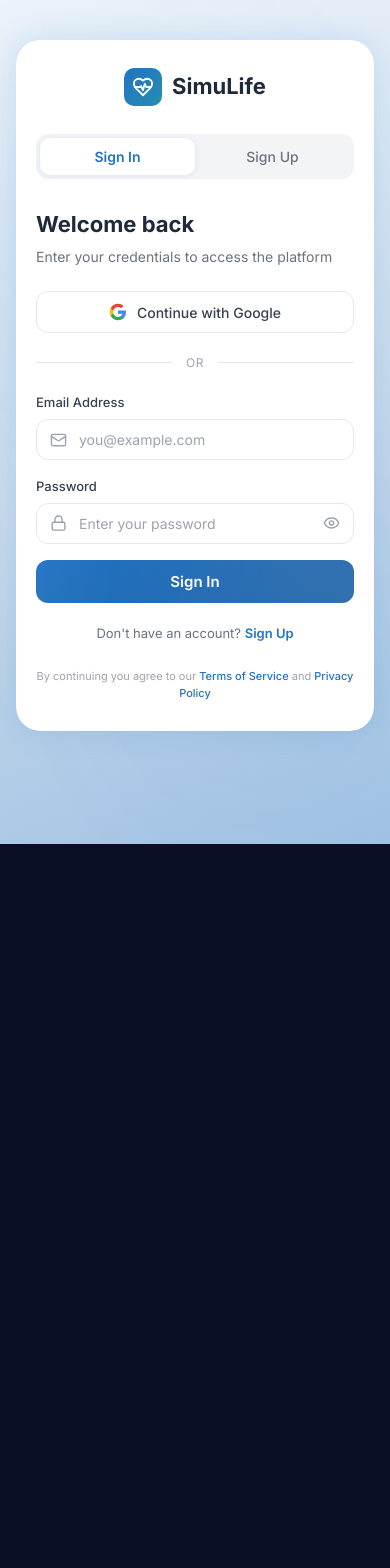
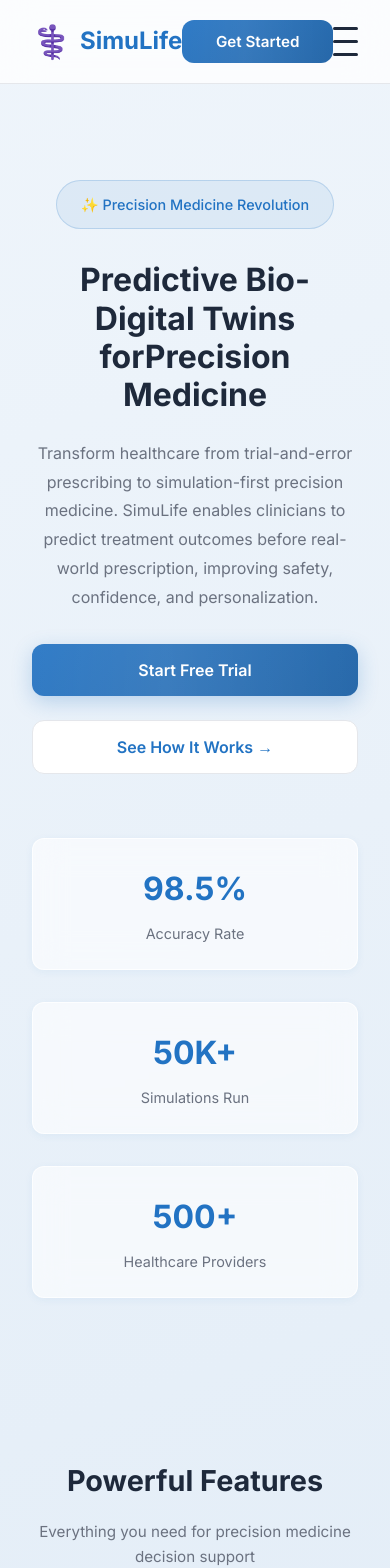
Before and after one commit to RGitLog18/SimuLife, a React (Vite) app in the folder frontend/my-app/: page / in a window 390 px wide. Shown: the top 1568 px of the page. Before the commit the page ends 844 px from the top, so only its background shows below. Built offline with nearby package versions, Linux system fonts and the light colour scheme.

Commit message:
final landing

```diff
--- a/frontend/my-app/src/App.jsx
+++ b/frontend/my-app/src/App.jsx
@@ -1,23 +1,38 @@
-import { useState } from 'react'
-import reactLogo from './assets/react.svg'
-import viteLogo from '/vite.svg'
-import './App.css'
-import LoginReg from './Components/loginreg'
+import { useState } from "react";
+import "./App.css";
+
+import Navigation from "./components/Navigation";
+import Hero from "./components/Hero";
+import Features from "./components/Features";
+import HowItWorks from "./components/HowItWorks";
+import Testimonials from "./components/Testimonials";
+import CTA from "./components/CTA";
+import Footer from "./components/Footer";
+import LoginReg from "./components/LoginReg";
 
 function App() {
-  const [count, setCount] = useState(0)
+  const [showLogin, setShowLogin] = useState(false);
 
   return (
     <div className="app">
-      {/* <Navigation />
-      <Hero />
-      <Features />
-      <HowItWorks />
-      <Testimonials />
-      <CTA />
-      <Footer /> */}
-      <LoginReg />
+
+      {/* If Login is true → show LoginReg */}
+      {showLogin ? (
+        <LoginReg />
+      ) : (
+        <>
+          <Navigation />
+          <Hero openLogin={() => setShowLogin(true)} />
+          <Features />
+          <HowItWorks />
+          <Testimonials />
+          <CTA />
+          <Footer />
+        </>
+      )}
+
     </div>
   );
 }
-export default App
+
+export default App;
--- a/frontend/my-app/src/components/Hero.jsx
+++ b/frontend/my-app/src/components/Hero.jsx
@@ -1,8 +1,10 @@
 import React from 'react';
 
-export default function Hero() {
+export default function Hero({ openLogin }) {
+
   const scrollToSection = (id) => {
     const element = document.getElementById(id);
+
     if (element) {
       element.scrollIntoView({ behavior: 'smooth' });
     }
@@ -10,48 +12,66 @@
 
   return (
     <section className="hero" id="hero">
+
       <div className="hero-background">
         <div className="gradient-orb gradient-orb-1"></div>
         <div className="gradient-orb gradient-orb-2"></div>
       </div>
 
       <div className="hero-content">
+
         <div className="hero-badge">
           <span>✨ Precision Medicine Revolution</span>
         </div>
 
         <h1 className="hero-title">
-          Predictive Bio-Digital Twins for <span className="highlight">Precision Medicine</span>
+          Predictive Bio-Digital Twins forPrecision Medicine
         </h1>
 
         <p className="hero-subtitle">
-          Transform healthcare from trial-and-error prescribing to simulation-first precision medicine. SimuLife enables clinicians to predict treatment outcomes before real-world prescription, improving safety, confidence, and personalization.
+          Transform healthcare from trial-and-error prescribing to simulation-first
+          precision medicine. SimuLife enables clinicians to predict treatment outcomes
+          before real-world prescription, improving safety, confidence, and personalization.
         </p>
 
         <div className="hero-buttons">
-          <button className="btn-primary" onClick={() => navigate("./loginreg")}>
+
+          {/* Start Free Trial → Opens Login */}
+          <button className="btn-primary" onClick={openLogin}>
             Start Free Trial
           </button>
-          <button className="btn-secondary" onClick={() => scrollToSection('how-it-works')}>
+
+          {/* Scroll Button */}
+          <button
+            className="btn-secondary"
+            onClick={() => scrollToSection('how-it-works')}
+          >
             See How It Works →
           </button>
+
         </div>
 
         <div className="hero-stats">
+
           <div className="stat">
             <h3>98.5%</h3>
             <p>Accuracy Rate</p>
           </div>
+
           <div className="stat">
             <h3>50K+</h3>
             <p>Simulations Run</p>
           </div>
+
           <div className="stat">
             <h3>500+</h3>
             <p>Healthcare Providers</p>
           </div>
+
         </div>
+
       </div>
+
     </section>
   );
 }
--- a/frontend/my-app/src/style.css
+++ b/frontend/my-app/src/style.css
@@ -1,18 +1,43 @@
+/* ── SimuLife Landing Page – Healthcare Theme ── */
+/* Theme adapted from SimuLife Login/Register design system */
+
+@import url('https://fonts.googleapis.com/css2?family=Inter:wght@400;500;600;700&display=swap');
+
 * {
   margin: 0;
   padding: 0;
   box-sizing: border-box;
 }
 
+/* ── Color Palette – SimuLife Healthcare ── */
 :root {
-  --primary-color: #0066ff;
-  --secondary-color: #ff0099;
-  --accent-color: #00d9ff;
-  --dark-bg: #0a0e27;
-  --card-bg: #1a1f3a;
-  --text-primary: #ffffff;
-  --text-secondary: #b0b8d4;
-  --border-color: rgba(255, 255, 255, 0.1);
+  --sl-primary: hsl(210, 70%, 45%);
+  --sl-primary-hover: hsl(210, 70%, 38%);
+  --sl-primary-deep: hsl(210, 70%, 32%);
+  --sl-primary-light: hsl(210, 60%, 96%);
+  --sl-accent: hsl(195, 65%, 42%);
+  --sl-accent-glow: hsla(195, 65%, 42%, 0.12);
+  --sl-dark: #1e293b;
+  --sl-gray-700: #374151;
+  --sl-gray-500: #6b7280;
+  --sl-gray-400: #9ca3af;
+  --sl-gray-300: #d1d5db;
+  --sl-gray-200: #e5e7eb;
+  --sl-gray-100: #f3f4f6;
+  --sl-white: #ffffff;
+  --sl-danger: #dc2626;
+  --sl-radius: 12px;
+  --sl-radius-lg: 24px;
+
+  /* mapped aliases so old var() references still work */
+  --primary-color: var(--sl-primary);
+  --secondary-color: var(--sl-accent);
+  --accent-color: var(--sl-primary-deep);
+  --dark-bg: var(--sl-primary-light);
+  --card-bg: var(--sl-white);
+  --text-primary: var(--sl-dark);
+  --text-secondary: var(--sl-gray-500);
+  --border-color: var(--sl-gray-200);
 }
 
 html {
@@ -20,19 +45,25 @@
 }
 
 body {
-  font-family: 'Segoe UI', Tahoma, Geneva, Verdana, sans-serif;
-  background-color: var(--dark-bg);
-  color: var(--text-primary);
+  font-family: 'Inter', sans-serif;
+  background-color: var(--sl-primary-light);
+  color: var(--sl-dark);
   line-height: 1.6;
   overflow-x: hidden;
 }
 
 .app {
   position: relative;
-  background: linear-gradient(135deg, #0a0e27 0%, #1a1f3a 100%);
+  background: linear-gradient(
+    160deg,
+    hsl(210, 60%, 96%) 0%,
+    hsl(210, 55%, 92%) 30%,
+    hsl(210, 50%, 88%) 60%,
+    hsl(210, 55%, 84%) 100%
+  );
 }
 
-/* ====== ANIMATIONS ====== */
+/* ====== ANIMATIONS (SimuLife keyframes) ====== */
 @keyframes fadeIn {
   from {
     opacity: 0;
@@ -67,20 +98,41 @@
 }
 
 @keyframes float {
-  0%, 100% {
+  0%,
+  100% {
     transform: translateY(0px);
   }
   50% {
-    transform: translateY(20px);
+    transform: translateY(-6px);
   }
 }
 
 @keyframes pulse {
-  0%, 100% {
-    opacity: 1;
+  0%,
+  100% {
+    opacity: 0.3;
   }
   50% {
-    opacity: 0.7;
+    opacity: 0.6;
+  }
+}
+
+@keyframes shimmer {
+  0% {
+    background-position: -200% center;
+  }
+  100% {
+    background-position: 200% center;
+  }
+}
+
+@keyframes glow {
+  0%,
+  100% {
+    box-shadow: 0 0 20px hsla(210, 70%, 45%, 0.08);
+  }
+  50% {
+    box-shadow: 0 0 40px hsla(210, 70%, 45%, 0.16);
   }
 }
 
@@ -89,9 +141,10 @@
   position: sticky;
   top: 0;
   z-index: 1000;
-  background: rgba(10, 14, 39, 0.95);
-  backdrop-filter: blur(10px);
-  border-bottom: 1px solid var(--border-color);
+  background: rgba(255, 255, 255, 0.75);
+  backdrop-filter: blur(20px);
+  -webkit-backdrop-filter: blur(20px);
+  border-bottom: 1px solid var(--sl-gray-200);
   padding: 1rem 0;
 }
 
@@ -123,10 +176,8 @@
 }
 
 .logo-text {
-  background: linear-gradient(135deg, var(--primary-color), var(--secondary-color));
-  -webkit-background-clip: text;
-  -webkit-text-fill-color: transparent;
-  background-clip: text;
+  color: var(--sl-primary);
+  font-weight: 700;
 }
 
 .nav-menu {
@@ -137,30 +188,49 @@
 }
 
 .nav-link {
-  color: var(--text-secondary);
+  color: var(--sl-gray-500);
   text-decoration: none;
   font-weight: 500;
+  font-size: 0.95rem;
   transition: color 0.3s ease;
 }
 
 .nav-link:hover {
-  color: var(--accent-color);
+  color: var(--sl-primary);
 }
 
 .nav-cta-btn {
-  background: linear-gradient(135deg, var(--primary-color), var(--secondary-color));
-  color: white;
+  background: linear-gradient(135deg, var(--sl-primary), var(--sl-primary-hover));
+  color: var(--sl-white);
   border: none;
   padding: 0.75rem 1.5rem;
-  border-radius: 8px;
+  border-radius: var(--sl-radius);
+  font-family: 'Inter', sans-serif;
   font-weight: 600;
+  font-size: 0.95rem;
   cursor: pointer;
-  transition: transform 0.3s ease, box-shadow 0.3s ease;
+  transition: all 0.3s ease;
+  position: relative;
+  overflow: hidden;
+}
+
+.nav-cta-btn::after {
+  content: '';
+  position: absolute;
+  inset: 0;
+  background: linear-gradient(
+    90deg,
+    transparent 0%,
+    rgba(255, 255, 255, 0.1) 50%,
+    transparent 100%
+  );
+  background-size: 200% 100%;
+  animation: shimmer 3s ease-in-out infinite;
 }
 
 .nav-cta-btn:hover {
   transform: translateY(-2px);
-  box-shadow: 0 8px 24px rgba(0, 102, 255, 0.3);
+  box-shadow: 0 8px 24px hsla(210, 70%, 45%, 0.25);
 }
 
 .hamburger {
@@ -172,7 +242,7 @@
 .hamburger span {
   width: 25px;
   height: 3px;
-  background: var(--text-primary);
+  background: var(--sl-dark);
   margin: 5px 0;
   border-radius: 3px;
   transition: 0.3s;
@@ -185,10 +255,14 @@
     left: 0;
     right: 0;
     flex-direction: column;
-    background: var(--dark-bg);
+    background: rgba(255, 255, 255, 0.95);
+    backdrop-filter: blur(20px);
+    -webkit-backdrop-filter: blur(20px);
     gap: 1rem;
     padding: 2rem;
     display: none;
+    border-bottom: 1px solid var(--sl-gray-200);
+    box-shadow: 0 8px 32px hsla(210, 70%, 45%, 0.08);
   }
 
   .nav-menu.active {
@@ -224,6 +298,7 @@
   z-index: -1;
 }
 
+/* Gradient orbs – subtle, light, healthcare-style */
 .gradient-orb {
   position: absolute;
   border-radius: 50%;
@@ -234,37 +309,53 @@
 .gradient-orb-1 {
   width: 400px;
   height: 400px;
-  background: linear-gradient(135deg, var(--primary-color), var(--secondary-color));
+  background: radial-gradient(
+    circle,
+    hsla(210, 70%, 45%, 0.1) 0%,
+    transparent 65%
+  );
   top: -100px;
   left: -100px;
-  animation: float 6s ease-in-out infinite;
+  animation: pulse 7s ease-in-out infinite;
 }
 
 .gradient-orb-2 {
   width: 300px;
   height: 300px;
-  background: linear-gradient(135deg, var(--secondary-color), var(--accent-color));
+  background: radial-gradient(
+    circle,
+    hsla(195, 65%, 42%, 0.08) 0%,
+    transparent 65%
+  );
   bottom: -100px;
   right: -100px;
-  animation: float 8s ease-in-out infinite reverse;
+  animation: pulse 9s ease-in-out infinite 3s;
 }
 
 .gradient-orb-3 {
   width: 350px;
   height: 350px;
-  background: linear-gradient(135deg, var(--primary-color), var(--accent-color));
+  background: radial-gradient(
+    circle,
+    hsla(210, 70%, 45%, 0.06) 0%,
+    transparent 65%
+  );
   top: 50px;
   left: 10%;
-  animation: float 7s ease-in-out infinite;
+  animation: pulse 8s ease-in-out infinite 1s;
 }
 
 .gradient-orb-4 {
   width: 300px;
   height: 300px;
-  background: linear-gradient(135deg, var(--secondary-color), var(--primary-color));
+  background: radial-gradient(
+    circle,
+    hsla(195, 65%, 42%, 0.06) 0%,
+    transparent 65%
+  );
   bottom: 50px;
   right: 10%;
-  animation: float 9s ease-in-out infinite reverse;
+  animation: pulse 10s ease-in-out infinite 2s;
 }
 
 .hero-content {
@@ -277,13 +368,14 @@
 
 .hero-badge {
   display: inline-block;
-  background: rgba(0, 102, 255, 0.1);
-  border: 1px solid rgba(0, 102, 255, 0.3);
+  background: hsla(210, 70%, 45%, 0.08);
+  border: 1px solid hsla(210, 70%, 45%, 0.2);
   padding: 0.75rem 1.5rem;
   border-radius: 50px;
   margin-bottom: 2rem;
   font-size: 0.9rem;
-  color: var(--accent-color);
+  font-weight: 500;
+  color: var(--sl-primary);
 }
 
 .hero-title {
@@ -291,18 +383,20 @@
   font-weight: 700;
   margin-bottom: 1.5rem;
   line-height: 1.2;
+  color: var(--sl-dark);
 }
 
 .hero-title .highlight {
-  background: linear-gradient(135deg, var(--accent-color), var(--secondary-color));
-  -webkit-background-clip: text;
-  -webkit-text-fill-color: transparent;
-  background-clip: text;
+  color: var(--sl-primary);
+  background: none;
+  -webkit-background-clip: unset;
+  -webkit-text-fill-color: unset;
+  background-clip: unset;
 }
 
 .hero-subtitle {
   font-size: 1.2rem;
-  color: var(--text-secondary);
+  color: var(--sl-gray-500);
   margin-bottom: 2rem;
   line-height: 1.8;
 }
@@ -316,38 +410,58 @@
 }
 
 .btn-primary {
-  background: linear-gradient(135deg, var(--primary-color), var(--secondary-color));
-  color: white;
+  background: linear-gradient(135deg, var(--sl-primary), var(--sl-primary-hover));
+  color: var(--sl-white);
   border: none;
   padding: 1rem 2.5rem;
+  font-family: 'Inter', sans-serif;
   font-size: 1rem;
   font-weight: 600;
-  border-radius: 10px;
+  border-radius: var(--sl-radius);
   cursor: pointer;
   transition: all 0.3s ease;
-  box-shadow: 0 10px 30px rgba(0, 102, 255, 0.3);
+  box-shadow: 0 6px 20px hsla(210, 70%, 45%, 0.25);
+  position: relative;
+  overflow: hidden;
+}
+
+.btn-primary::after {
+  content: '';
+  position: absolute;
+  inset: 0;
+  background: linear-gradient(
+    90deg,
+    transparent 0%,
+    rgba(255, 255, 255, 0.12) 50%,
+    transparent 100%
+  );
+  background-size: 200% 100%;
+  animation: shimmer 3s ease-in-out infinite;
 }
 
 .btn-primary:hover {
   transform: translateY(-3px);
-  box-shadow: 0 15px 40px rgba(0, 102, 255, 0.4);
+  box-shadow: 0 10px 30px hsla(210, 70%, 45%, 0.35);
 }
 
 .btn-secondary {
-  background: transparent;
-  color: var(--text-primary);
-  border: 2px solid var(--border-color);
+  background: var(--sl-white);
+  color: var(--sl-primary);
+  border: 1.5px solid var(--sl-gray-200);
   padding: 1rem 2.5rem;
+  font-family: 'Inter', sans-serif;
   font-size: 1rem;
   font-weight: 600;
-  border-radius: 10px;
+  border-radius: var(--sl-radius);
   cursor: pointer;
   transition: all 0.3s ease;
 }
 
 .btn-secondary:hover {
-  border-color: var(--accent-color);
-  color: var(--accent-color);
+  border-color: var(--sl-primary);
+  background: hsla(210, 70%, 45%, 0.04);
+  transform: translateY(-2px);
+  box-shadow: 0 4px 12px rgba(0, 0, 0, 0.06);
 }
 
 .hero-stats {
@@ -360,28 +474,35 @@
 .stat {
   text-align: center;
   padding: 1.5rem;
-  background: rgba(255, 255, 255, 0.05);
-  border-radius: 10px;
-  border: 1px solid var(--border-color);
+  background: rgba(255, 255, 255, 0.6);
+  backdrop-filter: blur(16px);
+  -webkit-backdrop-filter: blur(16px);
+  border-radius: var(--sl-radius);
+  border: 1px solid rgba(255, 255, 255, 0.7);
   transition: all 0.3s ease;
+  box-shadow: 0 2px 8px hsla(210, 70%, 45%, 0.06);
 }
 
 .stat:hover {
-  background: rgba(0, 102, 255, 0.1);
-  border-color: var(--accent-color);
+  background: rgba(255, 255, 255, 0.85);
+  border-color: hsla(210, 70%, 45%, 0.2);
+  transform: translateY(-4px);
+  box-shadow: 0 8px 24px hsla(210, 70%, 45%, 0.1);
 }
 
 .stat h3 {
   font-size: 2rem;
-  background: linear-gradient(135deg, var(--primary-color), var(--secondary-color));
-  -webkit-background-clip: text;
-  -webkit-text-fill-color: transparent;
-  background-clip: text;
+  color: var(--sl-primary);
   margin-bottom: 0.5rem;
+  /* reset any gradient text */
+  background: none;
+  -webkit-background-clip: unset;
+  -webkit-text-fill-color: unset;
+  background-clip: unset;
 }
 
 .stat p {
-  color: var(--text-secondary);
+  color: var(--sl-gray-500);
   font-size: 0.9rem;
 }
 
@@ -416,12 +537,16 @@
 
 .section-header h2 {
   font-size: 2.5rem;
+  font-weight: 700;
   margin-bottom: 1rem;
+  color: var(--sl-dark);
 }
 
 .section-header p {
   font-size: 1.1rem;
-  color: var(--text-secondary);
+  color: var(--sl-gray-500);
+  max-width: 600px;
+  margin: 0 auto;
 }
 
 /* ====== FEATURES SECTION ====== */
@@ -438,39 +563,52 @@
 }
 
 .feature-card {
-  background: linear-gradient(135deg, rgba(26, 31, 58, 0.8), rgba(0, 102, 255, 0.1));
-  border: 1px solid var(--border-color);
+  background: rgba(255, 255, 255, 0.55);
+  backdrop-filter: blur(20px);
+  -webkit-backdrop-filter: blur(20px);
+  border: 1px solid rgba(255, 255, 255, 0.7);
   padding: 2rem;
-  border-radius: 15px;
+  border-radius: var(--sl-radius-lg);
   transition: all 0.3s ease;
+  box-shadow: 0 2px 8px hsla(210, 70%, 45%, 0.04);
 }
 
 .feature-card:hover {
-  transform: translateY(-10px);
-  background: linear-gradient(135deg, rgba(26, 31, 58, 0.9), rgba(0, 102, 255, 0.2));
-  border-color: var(--accent-color);
-  box-shadow: 0 20px 40px rgba(0, 102, 255, 0.2);
+  transform: translateY(-8px);
+  background: rgba(255, 255, 255, 0.85);
+  border-color: hsla(210, 70%, 45%, 0.2);
+  box-shadow: 0 12px 32px hsla(210, 70%, 45%, 0.12);
 }
 
 .feature-icon {
   font-size: 2.5rem;
   margin-bottom: 1rem;
+  width: 56px;
+  height: 56px;
+  display: flex;
+  align-items: center;
+  justify-content: center;
+  background: hsla(210, 70%, 45%, 0.08);
+  border-radius: var(--sl-radius);
+  border: 1px solid hsla(210, 70%, 45%, 0.12);
 }
 
 .feature-card h3 {
   font-size: 1.3rem;
+  font-weight: 600;
   margin-bottom: 0.75rem;
+  color: var(--sl-dark);
 }
 
 .feature-card p {
-  color: var(--text-secondary);
-  line-height: 1.6;
+  color: var(--sl-gray-500);
+  line-height: 1.7;
+  font-size: 0.95rem;
 }
 
 /* ====== HOW IT WORKS ====== */
 .how-it-works {
   padding: 6rem 2rem;
-  background: linear-gradient(135deg, rgba(26, 31, 58, 0.5), rgba(0, 102, 255, 0.05));
   max-width: 1200px;
   margin: 0 auto;
 }
@@ -484,28 +622,34 @@
 
 .step {
   position: relative;
-  background: rgba(26, 31, 58, 0.6);
-  border: 1px solid var(--border-color);
+  background: rgba(255, 255, 255, 0.55);
+  backdrop-filter: blur(20px);
+  -webkit-backdrop-filter: blur(20px);
+  border: 1px solid rgba(255, 255, 255, 0.7);
   padding: 2rem;
-  border-radius: 15px;
+  border-radius: var(--sl-radius-lg);
   text-align: center;
   transition: all 0.3s ease;
+  box-shadow: 0 2px 8px hsla(210, 70%, 45%, 0.04);
 }
 
 .step:hover {
-  background: rgba(26, 31, 58, 0.8);
-  border-color: var(--accent-color);
+  background: rgba(255, 255, 255, 0.85);
+  border-color: hsla(210, 70%, 45%, 0.2);
   transform: translateY(-5px);
+  box-shadow: 0 12px 32px hsla(210, 70%, 45%, 0.12);
 }
 
 .step-number {
   font-size: 2.5rem;
   font-weight: 700;
-  background: linear-gradient(135deg, var(--primary-color), var(--secondary-color));
-  -webkit-background-clip: text;
-  -webkit-text-fill-color: transparent;
-  background-clip: text;
+  color: var(--sl-primary);
   margin-bottom: 1rem;
+  /* reset gradient text */
+  background: none;
+  -webkit-background-clip: unset;
+  -webkit-text-fill-color: unset;
+  background-clip: unset;
 }
 
 .step-icon {
@@ -515,20 +659,26 @@
 
 .step h3 {
   font-size: 1.3rem;
+  font-weight: 600;
   margin-bottom: 0.75rem;
+  color: var(--sl-dark);
 }
 
 .step p {
-  color: var(--text-secondary);
+  color: var(--sl-gray-500);
   font-size: 0.95rem;
-  line-height: 1.6;
+  line-height: 1.7;
 }
 
 .step-connector {
   position: absolute;
   width: 2px;
   height: 50px;
-  background: linear-gradient(135deg, var(--primary-color), transparent);
+  background: linear-gradient(
+    180deg,
+    hsla(210, 70%, 45%, 0.3),
+    transparent
+  );
   bottom: -50px;
   left: 50%;
   transform: translateX(-50%);
@@ -549,27 +699,31 @@
 }
 
 .testimonial-card {
-  background: linear-gradient(135deg, rgba(26, 31, 58, 0.8), rgba(255, 0, 153, 0.1));
-  border: 1px solid var(--border-color);
+  background: rgba(255, 255, 255, 0.6);
+  backdrop-filter: blur(20px);
+  -webkit-backdrop-filter: blur(20px);
+  border: 1px solid rgba(255, 255, 255, 0.7);
   padding: 2rem;
-  border-radius: 15px;
+  border-radius: var(--sl-radius-lg);
   transition: all 0.3s ease;
+  box-shadow: 0 2px 8px hsla(210, 70%, 45%, 0.04);
 }
 
 .testimonial-card:hover {
-  transform: translateY(-8px);
-  border-color: var(--secondary-color);
-  box-shadow: 0 15px 35px rgba(255, 0, 153, 0.2);
+  transform: translateY(-6px);
+  border-color: hsla(195, 65%, 42%, 0.25);
+  box-shadow: 0 12px 32px hsla(210, 70%, 45%, 0.1);
+  background: rgba(255, 255, 255, 0.85);
 }
 
 .testimonial-stars {
-  color: #ffc107;
+  color: #f59e0b;
   font-size: 1rem;
   margin-bottom: 1rem;
 }
 
 .testimonial-text {
-  color: var(--text-secondary);
+  color: var(--sl-gray-500);
   font-size: 0.95rem;
   line-height: 1.8;
   margin-bottom: 1.5rem;
@@ -578,13 +732,14 @@
 
 .testimonial-author {
   font-weight: 600;
-  color: var(--text-primary);
+  color: var(--sl-dark);
   margin-bottom: 0.25rem;
 }
 
 .testimonial-role {
-  color: var(--accent-color);
+  color: var(--sl-accent);
   font-size: 0.85rem;
+  font-weight: 500;
 }
 
 /* ====== CTA SECTION ====== */
@@ -609,16 +764,26 @@
   margin: 0 auto;
   position: relative;
   z-index: 1;
+  background: rgba(255, 255, 255, 0.55);
+  backdrop-filter: blur(24px);
+  -webkit-backdrop-filter: blur(24px);
+  border: 1px solid rgba(255, 255, 255, 0.7);
+  border-radius: var(--sl-radius-lg);
+  padding: 3rem;
+  box-shadow: 0 8px 32px hsla(210, 70%, 45%, 0.08);
+  animation: glow 6s ease-in-out infinite;
 }
 
 .cta h2 {
   font-size: 2.5rem;
+  font-weight: 700;
   margin-bottom: 1rem;
+  color: var(--sl-dark);
 }
 
-.cta > p {
+.cta p {
   font-size: 1.1rem;
-  color: var(--text-secondary);
+  color: var(--sl-gray-500);
   margin-bottom: 2rem;
 }
 
@@ -634,55 +799,78 @@
   flex: 1;
   min-width: 250px;
   padding: 1rem 1.5rem;
-  border: 1px solid var(--border-color);
-  background: rgba(26, 31, 58, 0.6);
-  color: var(--text-primary);
-  border-radius: 8px;
+  border: 1.5px solid var(--sl-gray-200);
+  background: var(--sl-white);
+  color: var(--sl-dark);
+  border-radius: var(--sl-radius);
+  font-family: 'Inter', sans-serif;
   font-size: 1rem;
   transition: all 0.3s ease;
 }
 
 .cta-input:focus {
   outline: none;
-  border-color: var(--accent-color);
-  background: rgba(26, 31, 58, 0.8);
-  box-shadow: 0 0 20px rgba(0, 217, 255, 0.2);
+  border-color: var(--sl-primary);
+  box-shadow: 0 0 0 3px hsla(210, 70%, 45%, 0.12);
+  background: var(--sl-white);
 }
 
 .cta-input::placeholder {
-  color: var(--text-secondary);
+  color: var(--sl-gray-400);
 }
 
 .cta-button {
-  background: linear-gradient(135deg, var(--primary-color), var(--secondary-color));
-  color: white;
+  background: linear-gradient(135deg, var(--sl-primary), var(--sl-primary-hover));
+  color: var(--sl-white);
   border: none;
   padding: 1rem 2rem;
-  border-radius: 8px;
+  border-radius: var(--sl-radius);
+  font-family: 'Inter', sans-serif;
   font-weight: 600;
+  font-size: 1rem;
   cursor: pointer;
   transition: all 0.3s ease;
   white-space: nowrap;
+  position: relative;
+  overflow: hidden;
+}
+
+.cta-button::after {
+  content: '';
+  position: absolute;
+  inset: 0;
+  background: linear-gradient(
+    90deg,
+    transparent 0%,
+    rgba(255, 255, 255, 0.12) 50%,
+    transparent 100%
+  );
+  background-size: 200% 100%;
+  animation: shimmer 3s ease-in-out infinite;
 }
 
 .cta-button:hover {
   transform: translateY(-2px);
-  box-shadow: 0 10px 25px rgba(0, 102, 255, 0.4);
+  box-shadow: 0 8px 24px hsla(210, 70%, 45%, 0.3);
 }
 
 .success-message {
-  color: var(--accent-color);
+  color: var(--sl-accent);
   font-weight: 500;
   margin-top: 1rem;
   animation: slideIn 0.5s ease;
 }
 
 .cta-footer-text {
-  color: var(--text-secondary);
+  color: var(--sl-gray-400);
   font-size: 0.9rem;
 }
 
 @media (max-width: 768px) {
+  .cta-content {
+    padding: 2rem 1.5rem;
+  }
+
   .cta-form {
     flex-direction: column;
   }
@@ -698,8 +886,10 @@
 
 /* ====== FOOTER ====== */
 .footer {
-  background: linear-gradient(135deg, rgba(10, 14, 39, 0.95), rgba(26, 31, 58, 0.95));
-  border-top: 1px solid var(--border-color);
+  background: rgba(255, 255, 255, 0.6);
+  backdrop-filter: blur(20px);
+  -webkit-backdrop-filter: blur(20px);
+  border-top: 1px solid var(--sl-gray-200);
   padding: 4rem 2rem 2rem;
 }
 
@@ -714,17 +904,20 @@
 
 .footer-brand h3 {
   font-size: 1.5rem;
+  font-weight: 700;
   margin-bottom: 0.75rem;
-  background: linear-gradient(135deg, var(--primary-color), var(--secondary-color));
-  -webkit-background-clip: text;
-  -webkit-text-fill-color: transparent;
-  background-clip: text;
+  color: var(--sl-primary);
+  /* reset gradient text */
+  background: none;
+  -webkit-background-clip: unset;
+  -webkit-text-fill-color: unset;
+  background-clip: unset;
 }
 
 .footer-brand p {
-  color: var(--text-secondary);
+  color: var(--sl-gray-500);
   font-size: 0.9rem;
-  line-height: 1.6;
+  line-height: 1.7;
 }
 
 .footer-links {
@@ -734,14 +927,14 @@
 }
 
 .footer-links a {
-  color: var(--text-secondary);
+  color: var(--sl-gray-500);
   text-decoration: none;
   transition: color 0.3s ease;
   font-size: 0.95rem;
 }
 
 .footer-links a:hover {
-  color: var(--accent-color);
+  color: var(--sl-primary);
 }
 
 .footer-social {
@@ -751,13 +944,13 @@
 }
 
 .footer-social a {
-  color: var(--text-secondary);
+  color: var(--sl-gray-400);
   text-decoration: none;
   transition: all 0.3s ease;
 }
 
 .footer-social a:hover {
-  color: var(--primary-color);
+  color: var(--sl-primary);
   transform: translateY(-3px);
 }
 
@@ -766,8 +959,8 @@
   margin: 0 auto;
   text-align: center;
   padding-top: 2rem;
-  border-top: 1px solid var(--border-color);
-  color: var(--text-secondary);
+  border-top: 1px solid var(--sl-gray-200);
+  color: var(--sl-gray-400);
   font-size: 0.9rem;
 }
 
@@ -791,20 +984,20 @@
   }
 }
 
-/* ====== UTILITIES ====== */
+/* ====== SCROLLBAR (light theme) ====== */
 ::-webkit-scrollbar {
   width: 10px;
 }
 
 ::-webkit-scrollbar-track {
-  background: var(--dark-bg);
+  background: var(--sl-gray-100);
 }
 
 ::-webkit-scrollbar-thumb {
-  background: var(--primary-color);
+  background: var(--sl-primary);
   border-radius: 10px;
 }
 
 ::-webkit-scrollbar-thumb:hover {
-  background: var(--accent-color);
+  background: var(--sl-primary-hover);
 }
```
